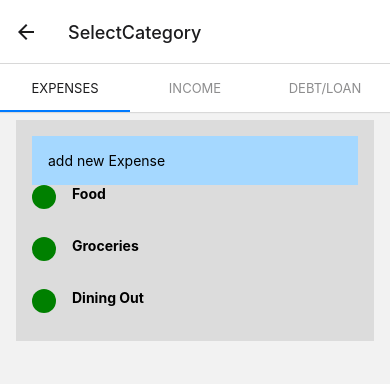
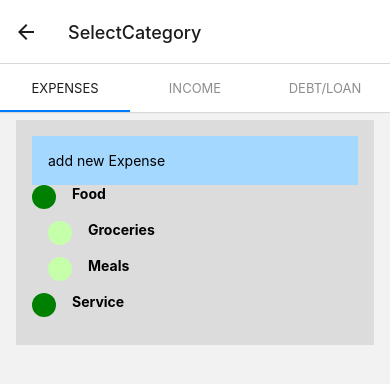
Before and after one commit to riwaldo14/spendWise, a React Native app: screen /SelectCategory in a window 390 px wide. Shown: the top 384 px of the page. Built offline with nearby package versions, Linux system fonts and the light colour scheme.

Commit message:
adding function to set the category value as category selected

```diff
--- a/src/screens/AddTransaction.js
+++ b/src/screens/AddTransaction.js
@@ -1,5 +1,5 @@
 import React, { useContext, useEffect, useState } from "react";
-import { View, TextInput, Button, StyleSheet } from "react-native";
+import { View, TextInput, Button, StyleSheet, Pressable } from "react-native";
 import dayjs from "dayjs";
 
 import { v4 as uuidv4 } from "uuid";
@@ -10,6 +10,7 @@ import InputField from "../components/InputField";
 import { TransactionContext } from "../../store/transaction-context";
 
 const AddTransaction = ({ route, navigation }) => {
+  // const [amount, setAmount] = useState("");
   const [amount, setAmount] = useState("");
   const [category, setCategory] = useState("");
   const [note, setNote] = useState("");
@@ -26,6 +27,21 @@ const AddTransaction = ({ route, navigation }) => {
 
   const editTransaction = route.params?.selectedTransaction;
 
+  // Retrieve the selected category from the route params
+  const selectedCategory = route.params?.selectedCategory;
+
+  useEffect(() => {
+    if (editTransaction) {
+      setAmount(editTransaction.amount);
+      setNote(editTransaction.note);
+      setSourceOfFund(editTransaction.sourceOfFund);
+      setDate(editTransaction.date);
+      setCategory(editTransaction.category);
+    } else if (selectedCategory) {
+      setCategory(selectedCategory.categoryName);
+    }
+  }, [editTransaction, selectedCategory, category]);
+
   function submitHandler() {
     const transactionData = { amount, category, note, date, sourceOfFund };
     if (editTransaction) {
@@ -38,16 +54,6 @@ const AddTransaction = ({ route, navigation }) => {
 
     navigation.goBack();
   }
-
-  useEffect(() => {
-    if (editTransaction) {
-      setAmount(editTransaction.amount);
-      setCategory(editTransaction.category);
-      setNote(editTransaction.note);
-      setSourceOfFund(editTransaction.sourceOfFund);
-      setDate(editTransaction.date);
-    }
-  }, [editTransaction]);
 
   return (
     <View style={styles.container}>
@@ -65,6 +71,7 @@ const AddTransaction = ({ route, navigation }) => {
           value={category}
           onChangeText={(text) => setCategory(text)}
         />
+
         <Button
           title="List Categories"
           onPress={() => navigation.navigate("SelectCategory")}
--- a/src/screens/CategoryListScreen.js
+++ b/src/screens/CategoryListScreen.js
@@ -1,4 +1,4 @@
-import { Button, StyleSheet, Text, View } from "react-native";
+import { Button, Pressable, StyleSheet, Text, View } from "react-native";
 import React, { useContext } from "react";
 import CustomButton from "../components/CustomButton";
 
@@ -12,6 +12,37 @@ export default function CategoryListScreen({ data, categoryType, navigation }) {
     (category) => category.categoryType === categoryType
   );
 
+  const renderCategory = (category, level = 0) => {
+    return (
+      <Pressable
+        key={category.id}
+        onPress={() => {
+          // console.log("category name ", category.categoryName);
+          navigation.goBack();
+          // Pass the selected category back to the previous screen
+          navigation.navigate("AddTransaction", { selectedCategory: category });
+        }}
+      >
+        <View
+          style={[
+            styles.categoryItem,
+            level !== 0 && { marginLeft: 16 }, // Adjust the marginLeft for child categories
+          ]}
+        >
+          <View style={styles.parentCategoryContainer}>
+            <View
+              style={[
+                styles.icon,
+                level !== 0 && { backgroundColor: "#c5ffaa" },
+              ]}
+            />
+            <Text style={styles.categoryName}>{category.categoryName}</Text>
+          </View>
+        </View>
+      </Pressable>
+    );
+  };
+
   return (
     <View style={styles.listContainer}>
       <CustomButton
@@ -20,29 +51,21 @@ export default function CategoryListScreen({ data, categoryType, navigation }) {
           navigation.navigate("AddNewCategory", { categoryType: categoryType })
         }
       />
-      {filteredData.map((category, index) => (
-        <>
-          <View
-            key={category.id}
-            style={[styles.categoryItem, index !== 0 && { marginTop: 16 }]}
-          >
-            <View style={styles.parentCategoryContainer}>
-              <View style={styles.icon} />
-              <Text style={styles.categoryName}>{category.categoryName}</Text>
-            </View>
-            {category.subcategories && category.subcategories.length > 0 && (
-              <View style={styles.subcategoriesContainer}>
-                {category.subcategories.map((subcategory) => (
-                  <View key={subcategory.id} style={styles.subcategoryItem}>
-                    <View style={styles.subcategoryIcon} />
-                    <Text>{subcategory.name}</Text>
-                  </View>
-                ))}
-              </View>
-            )}
-          </View>
-        </>
-      ))}
+      {filteredData.map((category) => {
+        if (category.parentCategory) {
+          // Render child categories under their parent
+          const parentCategory = data.find(
+            (parent) => parent.categoryName === category.parentCategory
+          );
+          if (parentCategory) {
+            return renderCategory(category, 1);
+          }
+        } else {
+          // Render top-level categories
+          return renderCategory(category, 0);
+        }
+        return null;
+      })}
     </View>
   );
 }
--- a/store/category-context.js
+++ b/store/category-context.js
@@ -31,6 +31,7 @@ function categoriesReducer(state, action) {
 
 export default function CategoryContextProvider({ children }) {
   const initialCategories = [
+    //food category
     {
       id: "1",
       categoryName: "Food",
@@ -40,27 +41,43 @@ export default function CategoryContextProvider({ children }) {
     },
     {
       id: "2",
+      categoryName: "Groceries",
+      categoryDescription: "Expenses on household essentials",
+      parentCategory: "Food",
+      categoryType: "Expense",
+    },
+    {
+      id: "3",
+      categoryName: "Meals",
+      categoryDescription: "Expenses on household essentials",
+      parentCategory: "Food",
+      categoryType: "Expense",
+    },
+    {
+      id: "4",
+      categoryName: "Service",
+      categoryDescription: "Expenses on household essentials",
+      parentCategory: null,
+      categoryType: "Expense",
+    },
+
+    {
+      id: "5",
       categoryName: "Salary",
       categoryDescription: "Monthly income",
       parentCategory: null,
       categoryType: "Income",
     },
+
     {
-      id: "3",
-      categoryName: "Groceries",
-      categoryDescription: "Expenses on household essentials",
-      parentCategory: "1",
-      categoryType: "Expense",
-    },
-    {
-      id: "4",
+      id: "6",
       categoryName: "Bonus",
       categoryDescription: "Year-end bonus",
-      parentCategory: "2",
+      parentCategory: "Salary",
       categoryType: "Income",
     },
     {
-      id: "5",
+      id: "7",
       categoryName: "Dining Out",
       categoryDescription: "Expenses on eating out",
       parentCategory: "1",
```
